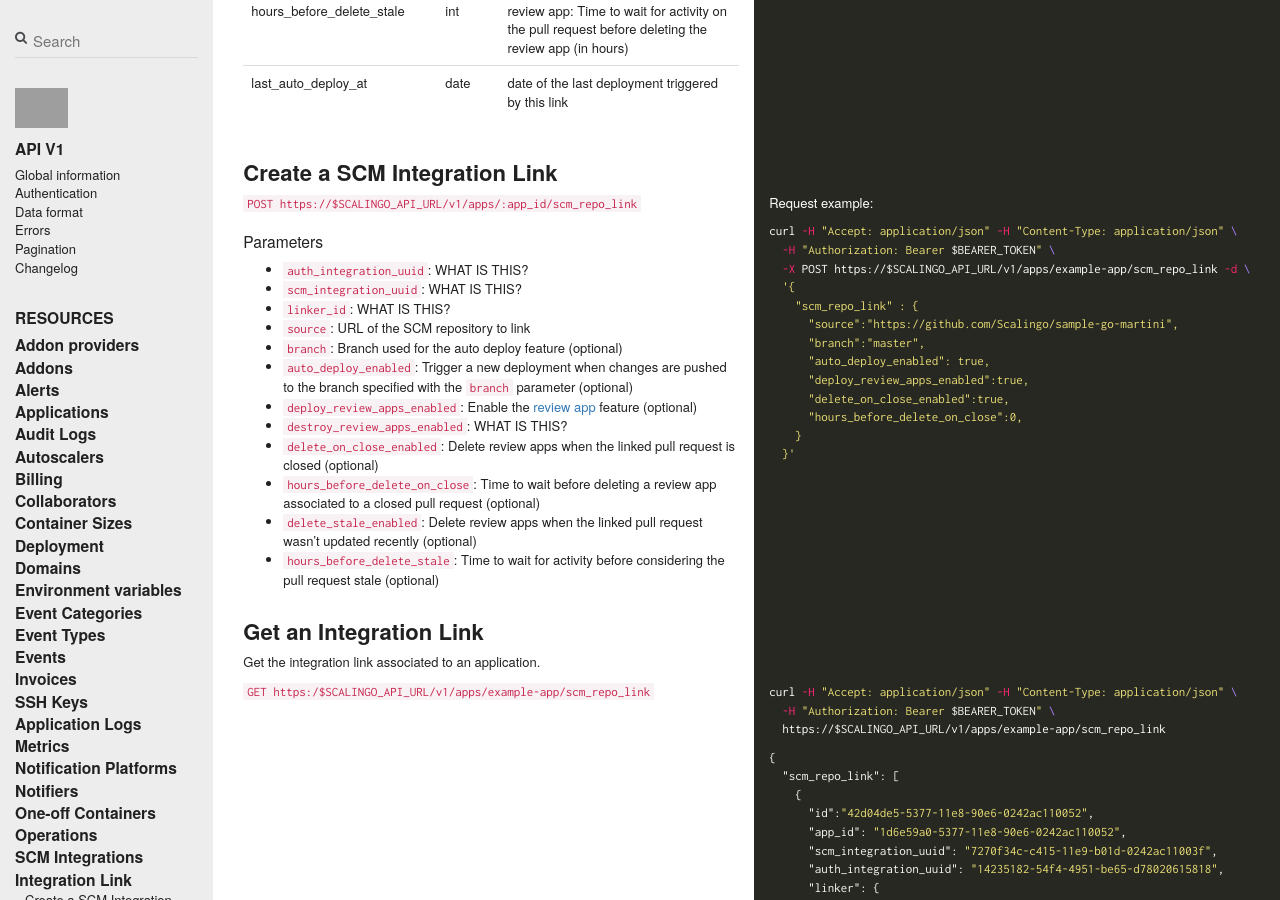
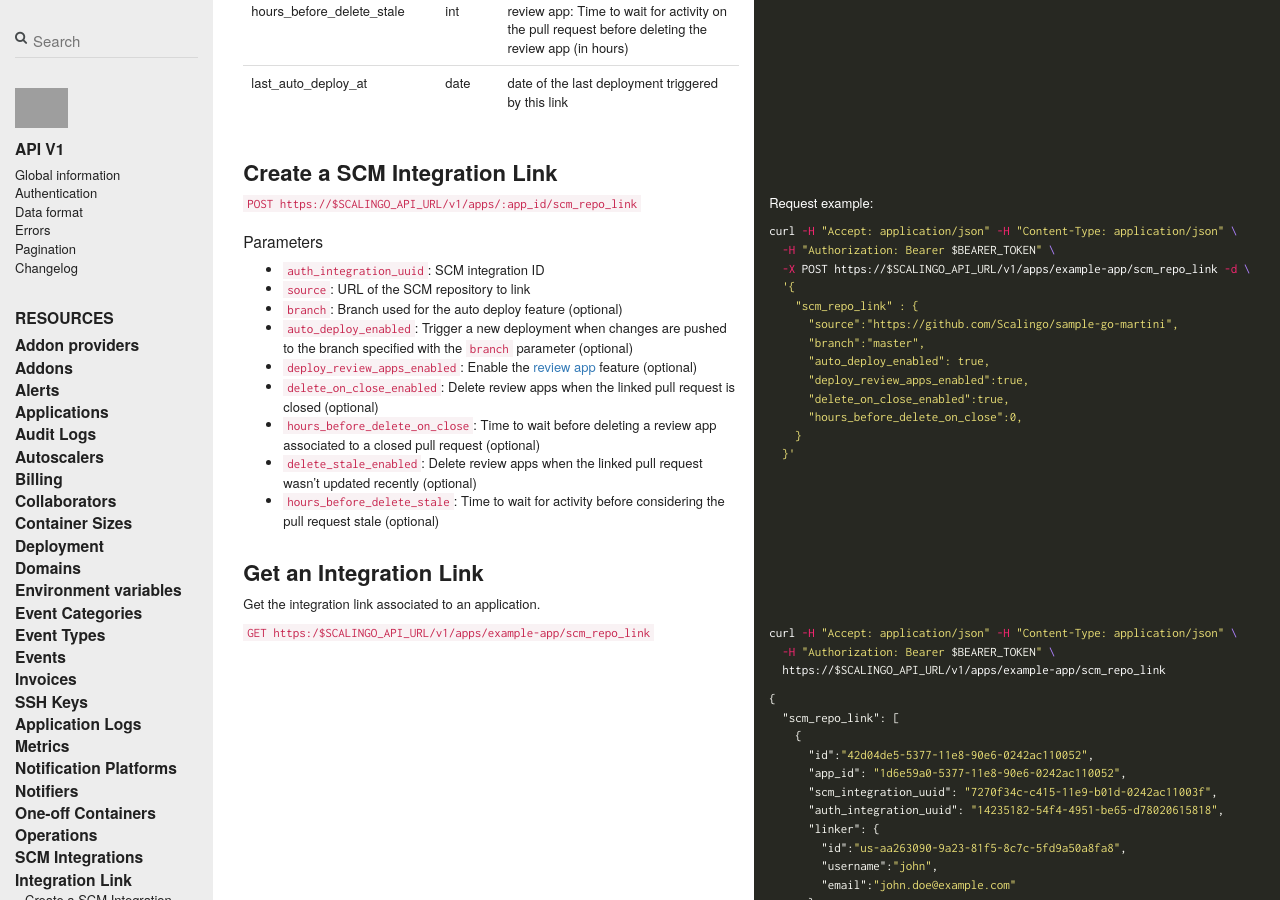
Before and after one commit to jdauphant/developers-documentation, a Jekyll site: the page built from _scalingo_api/scm_repo_link.md, in a window 1280 px wide and 900 px high, scrolled down 819 px. Built offline with Jekyll 4.4.1, drawn with Linux system fonts in a browser that asks for light colours; nearby versions of some CDN libraries; comment, search, counter and statistics services are not loaded; grey boxes are pictures that could not be loaded.

Commit message:
Fix unknown parameters in repo link page

```diff
--- a/_scalingo_api/scm_repo_link.md
+++ b/_scalingo_api/scm_repo_link.md
@@ -74,16 +74,13 @@ Example object:
 
 ### Parameters
 
-* `auth_integration_uuid`: WHAT IS THIS?
-* `scm_integration_uuid`: WHAT IS THIS?
-* `linker_id`: WHAT IS THIS?
+* `auth_integration_uuid`: SCM integration ID
 * `source`: URL of the SCM repository to link
 * `branch`: Branch used for the auto deploy feature (optional)
 * `auto_deploy_enabled`: Trigger a new deployment when changes are pushed to the
   branch specified with the `branch` parameter (optional)
 * `deploy_review_apps_enabled`: Enable the [review
   app](https://doc.scalingo.com/platform/app/review-apps) feature (optional)
-* `destroy_review_apps_enabled`: WHAT IS THIS?
 * `delete_on_close_enabled`: Delete review apps when the linked pull request is
   closed (optional)
 * `hours_before_delete_on_close`: Time to wait before deleting a review app
```
